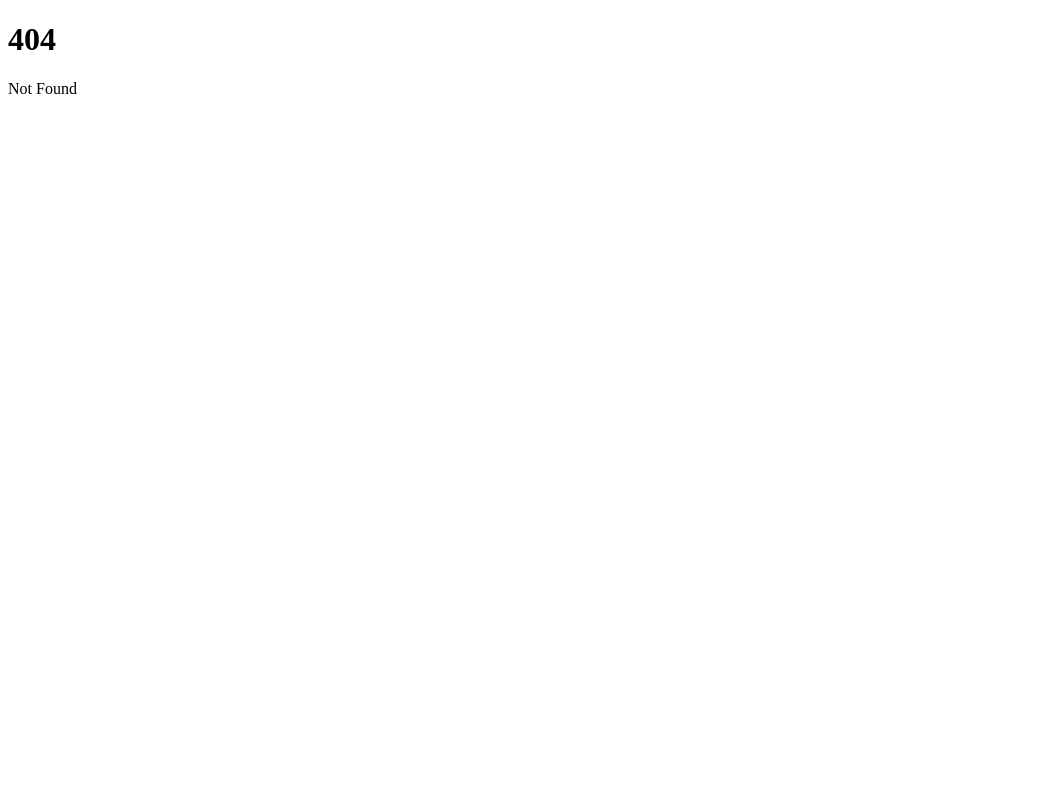
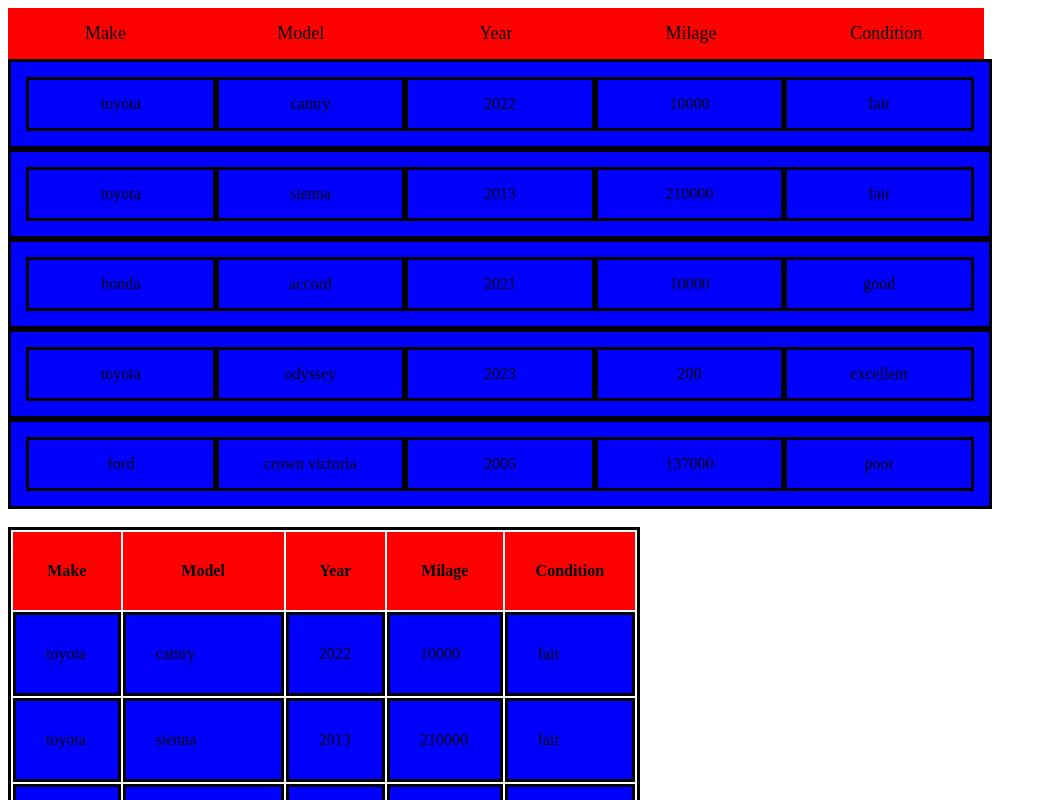
Before and after one commit to Elaz33/car-project, a SvelteKit app: page /exercises/4/my-answer in a window 1280 px wide. Before the commit this address had no page. Shown: the top 800 px of the page, without its empty margins (0-1047 px from the left). Built offline with nearby package versions, Linux system fonts and the light colour scheme; a web font is replaced by a local one.

Commit message:
exercise 2

```diff
--- /dev/null
+++ b/src/lib/stores/car.store.ts
@@ -0,0 +1,39 @@
+import { writable } from 'svelte/store';
+
+const carList = writable([{
+    make: "toyota",
+    model: "camry",
+    year: "2022",
+    milage: 10000,
+    condition: "fair"
+},
+{
+    make: "toyota",
+    model: "sienna",
+    year: "2013",
+    milage: 210000,
+    condition: "fair"
+},
+{
+    make: "honda",
+    model: "accord",
+    year: "2021",
+    milage: 10000,
+    condition: "good"
+},
+{
+    make: "toyota",
+    model: "odyssey",
+    year: "2023",
+    milage: 200,
+    condition: "excellent"
+},
+{
+    make: "ford",
+    model: "crown victoria",
+    year: "2005",
+    milage: 137000,
+    condition: "poor"
+},
+])
+export default carList
--- a/src/routes/exercises/3/my-answer/+page.svelte
+++ b/src/routes/exercises/3/my-answer/+page.svelte
@@ -137,6 +137,7 @@
         }
         return student;
     }
+
     const splitNames = splitsString(studentNames);
 
     // instantiating the class with the student names have not dealt with section yet
--- a/src/routes/exercises/4/basic-store-example/+page.svelte
+++ b/src/routes/exercises/4/basic-store-example/+page.svelte
@@ -1,3 +1,4 @@
++
 <script lang="ts">
 
   import {magicNumberStore} from '$lib/stores/magic-number.store';
--- /dev/null
+++ b/src/routes/exercises/4/my-answer/+page.svelte
@@ -0,0 +1,95 @@
+<script>
+    import carList from "$lib/stores/car.store";
+
+    /**
+     * @type {{ make: string; model: string; year: string; milage: number; condition: string; }[]}
+     */
+    let items;
+
+    carList.subscribe((carItems) => {
+        items = carItems;
+    });
+</script>
+
+<!-- I am making the table using divs -->
+<div class="header">
+    <div class="header-item">Make</div>
+    <div class="header-item">Model</div>
+    <div class="header-item">Year</div>
+    <div class="header-item">Milage</div>
+    <div class="header-item">Condition</div>
+</div>
+<div class="row">
+    {#each items as item}
+        <div class="row-item">
+            <div class="row-item">{item.make}</div>
+            <div class="row-item">{item.model}</div>
+            <div class="row-item">{item.year}</div>
+            <div class="row-item">{item.milage}</div>
+            <div class="row-item">{item.condition}</div>
+        </div>
+    {/each}
+</div>
+
+<br>
+<!-- here I did using the table in my opinion so much easier and better -->
+<table class="shulchan">
+    <tr class="theader">
+        <th class="theader-item">Make</th>
+        <th class="theader-item">Model</th>
+        <th class="theader-item">Year</th>
+        <th class="theader-item">Milage</th>
+        <th class="theader-item">Condition</th>
+    </tr>
+    {#each items as item}
+        <tr class="trow-item">
+            <td class="trow-item">{item.make}</td>
+            <td class="trow-item">{item.model}</td>
+            <td class="trow-item">{item.year}</td>
+            <td class="trow-item">{item.milage}</td>
+            <td class="trow-item">{item.condition}</td>
+        </tr>
+    {/each}
+</table>
+
+<style>
+    .header {
+        display: flex;
+        width: 77.2%;
+    }
+    .header-item {
+        width: 75%;
+        text-align: center;
+        flex: 1;
+        background-color: red;
+        padding: 15px;
+        font-size: large;
+    }
+
+    .row-item {
+        display: flex;
+        flex: 1;
+        width: 75%;
+        justify-content: center;
+        background-color: blue;
+        border: solid black;
+        padding: 15px;
+    }
+
+    /* the table stuff */
+    .shulchan {
+        border: solid black;
+        width: 50%;
+    }
+    .theader-item {
+        flex: 1;
+        text-align: center;
+        padding: 30px;
+        background-color: red;
+    }
+    .trow-item {
+        border: solid black;
+        background-color: blue;
+        padding: 30px;
+    }
+</style>
```
